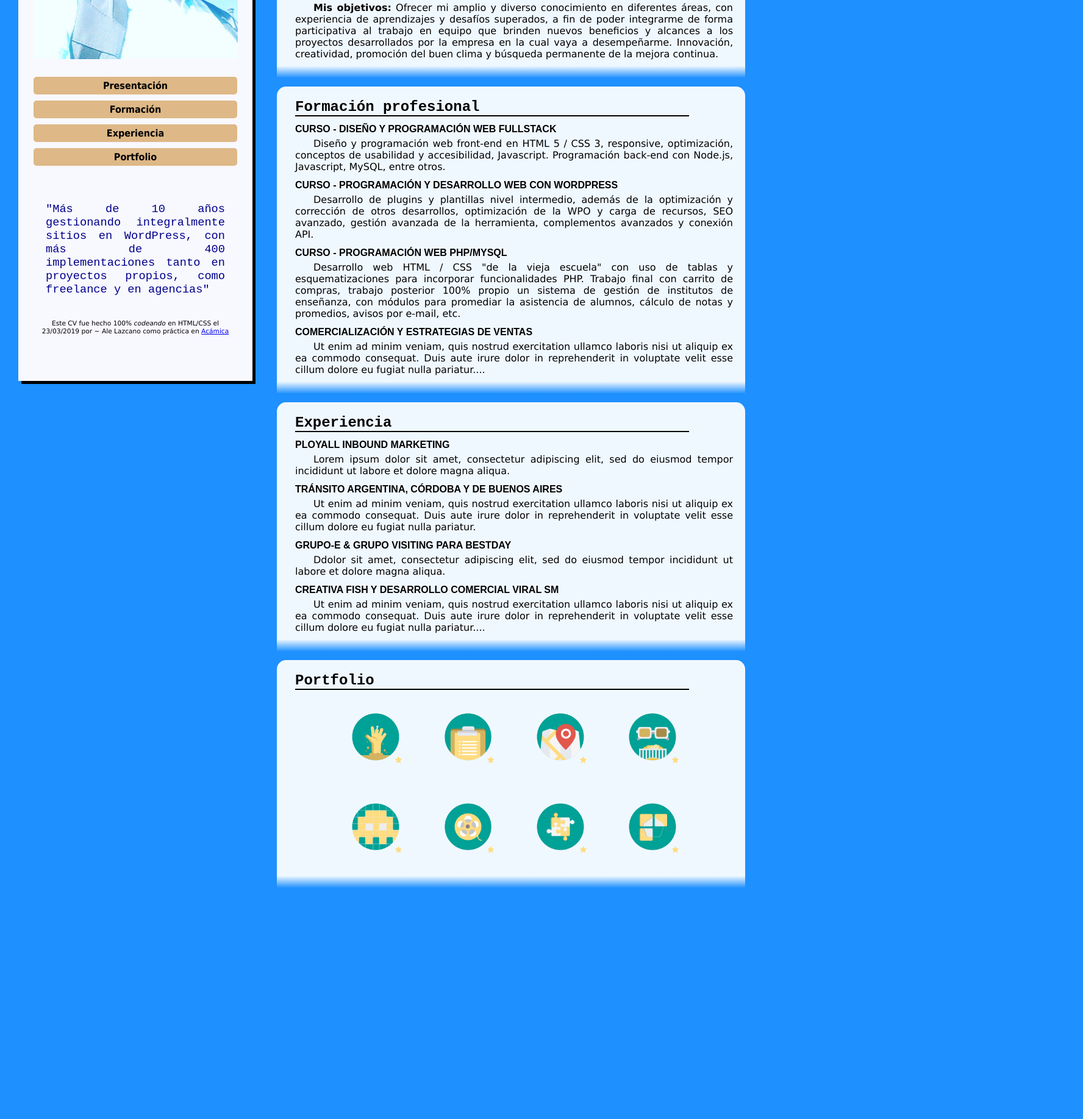
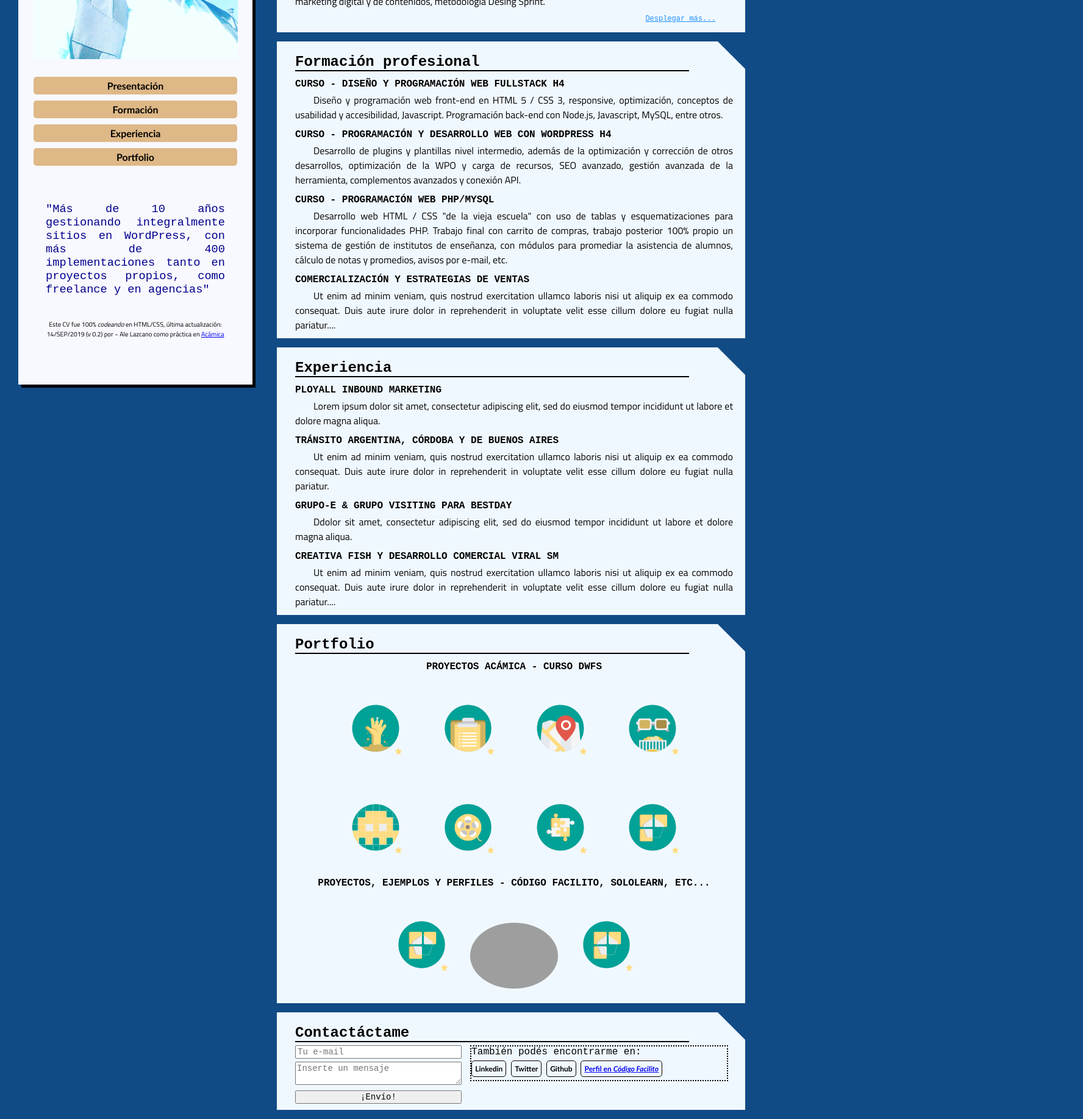
Before and after one commit to alelazcano/dwfs-acamica, a plain HTML site: page index.html in a window 1280 px wide. Shown: the part 419-2255 px from the top of the page at 61% size, 1776 px wide, since content can reach past the window. Before the commit the page ends 1880 px from the top, so only its background shows below. Drawn offline with Linux system fonts and the light colour scheme; grey boxes are pictures that could not be loaded; a web font is replaced by a local one.

Commit message:
Actualización de estilos

```diff
--- a/bonito.css
+++ b/bonito.css
@@ -6,7 +6,8 @@
 html, body {
     height: 100%;
     margin: 0;
-    background-color: dodgerblue;
+    background-attachment: fixed;
+    background-color: rgb(17, 75, 133);
     /* FUENTES valores por defecto */
     font-family: monospace;
     color: black;
@@ -14,30 +15,55 @@ html, body {
 
 /* Títulos y textos */
 h1 {
-    font-family: Tahoma, Verdana, Arial;
     font-size: 24pt;
-    text-shadow: 3px 3px 0px grey;
+    text-shadow: 2px 2px 0px rgb(177, 177, 177);
 }
 
 h2 {
-    font-family: Tahoma, Verdana, Arial;
     font-size: 20pt;
 }
 
 h3 {
-    font-family: monospace;
     font-size: 18pt;
 }
 
 h4 {
-    font-family: Arial, Verdana;
     font-size: 12pt;
     font-weight: 600;
     text-transform: uppercase;
 }
 
+h5 {
+    font-size: 12pt;
+    font-weight: 400;
+    text-transform: none;
+    margin: 0px;
+}
+
+h1, p {
+    font-family: 'Titillium Web', sans-serif;
+    margin:
+}
+h3, h4, h5 {
+    font-family: 'B612 Mono', monospace;
+}
+
 p {
-    font-family: Verdana;
-    font-size 12pt;
+    font-size: 12pt;
     text-align: justify;
 }
+
+.vermas {
+    width: 100%;
+}
+
+.vermas.btn {
+    display: block;
+    font-size: 12px;
+    color: dodgerblue;
+    margin: 5px 0px 10px 80%;
+}
+
+.vermas.parrafo-oculto {
+    display: none;
+}
--- a/cv.css
+++ b/cv.css
@@ -35,7 +35,7 @@ li {
     background-color: burlywood;
     border-radius: 5px;
     font-size: 12pt;
-    font-family: Tahoma;
+    font-family: 'Trebuchet MS', 'Lucida Sans Unicode', 'Lucida Grande', 'Lucida Sans', Arial, sans-serif;
     font-weight: 700;
     color: black;
 }
@@ -81,17 +81,34 @@ blockquote {
 
 .secciones-der {
     background-color: aliceblue;
-    border-radius: 15px 15px 0 0;
+ /*   border-radius: 15px 35px 0 0; */
     padding: 5px 20px 5px 30px;
-    margin: 10px 0 0 0;
+    margin: 10px 0 15px 0;
+    position:relative;
 }
-.separador {
+
+    .secciones-der:before { /*punta cortada */
+        content:"";
+        position:absolute;
+        margin-right: 0px;
+        top:0;
+        right: 0;
+        border-width: 0px 45px 45px 0px;
+        border-style: solid;
+        border-color: aliceblue rgb(17, 75, 133);
+    }
+    .secciones-der:hover {
+        /* SOMBRA interior, prof lateral, prof vertical, BLUR, color */
+        box-shadow: inset 0 0 5px black;
+    }
+
+.separadores {
     width: 100%;
-    height: 20px;
-    padding: 0;
-    margin: 0;
+    height: 35px;
+    padding: 0px;
+    margin-top: 0px;
     display: inline-block;
-    background: linear-gradient(to bottom, aliceblue, dodgerblue);
+    background: linear-gradient(to bottom, aliceblue 30%, dodgerblue 70%) !important;
 }
 
 /* textos y títulos derecha */
@@ -103,7 +120,7 @@ p {
     text-indent: 30px;
 }
 
-.presentacion h2, h3 {
+.presentacion h1, h2 {
     margin: 0 0 5px 0;
     padding: 0 0 0px 0;
 }
@@ -116,6 +133,10 @@ p {
     font-size: 10pt;
 }
 
+.presentacion a {
+    margin: 0 5px 0 5px;
+}
+
 .secciones-der h3 {
     display: inline-block;
     padding: 15px 0 0 0;
@@ -126,15 +147,52 @@ p {
 }
 
 .secciones-der h4 {
-    margin: 7px 0 5px; 0;
+    margin: 7px 0 5px 0;
 }
+
 
 /* portfolio - galería de íconos */
 .galeria {
     display: inline-block;
     text-align: center;
+    padding-bottom: 15px;
 }
 .portfolio img {
     width: 20%;
     height: auto;
+    border-radius: 50%;
+    margin-top: 15px;
 }
+
+.formulario {
+    width: 100%;
+}
+
+.formulario input, textarea, button {
+    font-family: 'B612 Mono', monospace;
+    font-size: 14px;
+    width: 95%;
+    margin-bottom: 5px;
+}
+
+.formulario.col1 {
+    width: 40%;
+    display: inline-block;
+    position: relative;
+}
+
+.formulario.col2 {
+    width: 55%;
+    display: inline-block;
+    position: absolute;
+    border: dotted 2px black;
+}
+
+.formulario li {
+    background-color: aliceblue;
+    border: solid 1px black;
+    font-size: 12px;
+    display: inline-flex;
+    margin: 5px 0px;
+
+}
--- a/index.html
+++ b/index.html
@@ -1,12 +1,22 @@
 <!DOCTYPE html>
 <html>
 <head>
-    <title>Mi CV - Alejandro Lazcano (programación web fullstack)</title>
+    <title>Mi CV - Alejandro Lazcano (diseño web y programación fullstack)</title>
     <meta charset="utf-8">
+    <meta name="viewport" content="width=device-width, initial-scale=1.0">
+
+    <META HTTP-EQUIV="Pragma" CONTENT="no-cache">
+    <META HTTP-EQUIV="Expires" CONTENT="-1">
+    <meta http-equiv="Cache-Control" content="no-cache, no-store, must-revalidate" />
+    <meta http-equiv="Expires" content="0" />
+
+    <link href="https://fonts.googleapis.com/css?family=Titillium+Web&display=swap" rel="stylesheet">
+    <link href="https://fonts.googleapis.com/css?family=B612+Mono&display=swap" rel="stylesheet">
+
     <link rel="stylesheet" type="text/css" href="bonito.css"><!-- estilo general -->
     <link rel="stylesheet" type="text/css" href="cv.css"><!-- estilo práctico CV -->
     <link rel="icon" type="image/png" href="/recursos/cv-icon.png" /><!-- ícono -->
-    <meta name="viewport" content="width=device-width, initial-scale=1.0">
+
 </head>
 <body>
 
@@ -22,33 +32,39 @@
             </ul>
         </div><!-- /class=menu-cv -->
         <blockquote>"Más de 10 años gestionando integralmente sitios en WordPress, con más de 400 implementaciones tanto en proyectos propios, como freelance y en agencias"</blockquote>
-        <p style="font-size: 8pt; margin: 20px; text-align: center; text-indent: 0;">Este CV fue hecho 100% <em>codeando</em> en HTML/CSS el 23/03/2019 por ~ Ale Lazcano como práctica en <a href="https://www.acamica.com/desarrollo-web-full-stack" target="_blank">Acámica</a></p>
-    </div><!-- /class=izq -->
+        <p style="font-size: 8pt; margin: 20px; text-align: center; text-indent: 0;">Este CV fue 100% <em>codeando</em> en HTML/CSS, última actualización: 14/SEP/2019 (v 0.2) por ~ Ale Lazcano como práctica en <a href="https://www.acamica.com/desarrollo-web-full-stack" target="_blank">Acámica</a></p>
+    </div><!-- /class izq -->
 
 
 
     <div class="der">
         <div class="presentacion"><a name="presenta"></a>
-        <h2>Alejandro Lazcano</h2>
-        <h3>Diseño y programación web Fullstack.</h3>
-            <p><a href="#formulario">Contacto</a></p>
-            <p><a href="https://linkedin.com/in/alejandrolazcano">Linkedin</a> <a href=""></a> <a href="https://github.com/alelazcano">GitHub</a></p>
+        <h1>Alejandro Lazcano H1</h1>
+        <h2>Diseño y programación web Fullstack. H2</h2>
+            <p><a href="#formulario">Contactáctame</a>
+               <a href="https://linkedin.com/in/alejandrolazcano">Linkedin</a>
+               <a href="https://github.com/alelazcano">Portfolio en GitHub</a>
+               <a href="#portfol">Portfolio navegable</a>
+            </p>
         </div><!-- /class=presentacion -->
 
         <div class="secciones-der personal">
-        <h3>Sobre mí:</h3>
+        <h3>Sobre mí: H3</h3>
             <p>Nací un 7 de abril de 1989 (30 años), en Córdoba, Argentina. He vivido allí desde entonces, aunque también por trabajo he pasado 3 años y algunas temporadas de verano en Villa Carlos Paz, donde coseché buenos clientes en el rubro turismo y pymes, además viajes trabajando como freelance a distancia desde Salta, Jujuy y Moscú (Rusia), entre otros lugares.</p>
             <p><b>Resumen de conocimientos para esta postulación:</b> HTML / CSS, JavaScript (intermedio), PHP básico, hosting cPanel y gestión básica LAMP, gestión de proyectos y coordinación de equipos orientado al marketing digital y de contenidos, metodología Desing Sprint.</p>
-            <p><b>Mis objetivos:</b> Ofrecer mi amplio y diverso conocimiento en diferentes áreas, con experiencia de aprendizajes y desafíos superados, a fin de poder integrarme de forma participativa al trabajo en equipo que brinden nuevos beneficios y alcances a los proyectos desarrollados por la empresa en la cual vaya a desempeñarme. Innovación, creatividad, promoción del buen clima y búsqueda permanente de la mejora continua.</p>
+                <a href="javascript:document.getElementById('vermas1').style.display='block';void0" class="vermas btn">Desplegar más...</a>
+                <section id="vermas1" class="vermas parrafo-oculto">
+                <p><b>Mis objetivos:</b> Ofrecer mi amplio y diverso conocimiento en diferentes áreas, con experiencia de aprendizajes y desafíos superados, a fin de poder integrarme de forma participativa al trabajo en equipo que brinden nuevos beneficios y alcances a los proyectos desarrollados por la empresa en la cual vaya a desempeñarme. Innovación, creatividad, promoción del buen clima y búsqueda permanente de la mejora continua.</p>
+                </section>
         </div><!-- /class=personal -->
 
         <span class="separador"></span>
 
         <div class="secciones-der formacion"><a name="formac"></a>
             <h3>Formación profesional</h3>
-            <h4>Curso - Diseño y Programación Web Fullstack</h4>
+            <h4>Curso - Diseño y Programación Web Fullstack H4</h4>
             <p>Diseño y programación web front-end en HTML 5 / CSS 3, responsive, optimización, conceptos de usabilidad y accesibilidad, Javascript. Programación back-end con Node.js, Javascript, MySQL, entre otros.</p>
-            <h4>Curso - Programación y Desarrollo Web con WordPress</h4>
+            <h4>Curso - Programación y Desarrollo Web con WordPress H4</h4>
             <p>Desarrollo de plugins y plantillas nivel intermedio, además de la optimización y corrección de otros desarrollos, optimización de la WPO y carga de recursos, SEO avanzado, gestión avanzada de la herramienta, complementos avanzados y conexión API.</p>
             <h4>Curso - Programación Web PHP/MySQL</h4>
             <p>Desarrollo web HTML / CSS "de la vieja escuela" con uso de tablas y esquematizaciones para incorporar funcionalidades PHP. Trabajo final con carrito de compras, trabajo posterior 100% propio un sistema de gestión de institutos de enseñanza, con módulos para promediar la asistencia de alumnos, cálculo de notas y promedios, avisos por e-mail, etc.</p>
@@ -74,6 +90,7 @@
         <div class="secciones-der portfolio"><a name="portafol"></a>
             <h3>Portfolio</h3>
             <div class="galeria">
+                <h4>Proyectos Acámica - Curso DWFS</h4>
                 <!-- <img src="recursos/cv-icon.png" /> -->
                 <a href="#"><img src="recursos/ciudad-zombie-icon.png" /></a>
                 <a href="#"><img src="recursos/encuestados-icon.png" /></a>
@@ -83,12 +100,38 @@
                 <a href="#"><img src="recursos/que-veo-icon.png" /></a>
                 <a href="#"><img src="recursos/recargado-icon.png" /></a>
                 <a href="#"><img src="recursos/rompecabezas-icon.png" /></a>
+                <h4>Proyectos, Ejemplos y Perfiles - Código Facilito, Sololearn, etc...</h4>
+                <a href="https://codigofacilito.com/usuarios/alelazcano" rel="no follow"><img src="recursos/rompecabezas-icon.png" /></a>
+                <a href="https://www.sololearn.com/Profile/12890974" rel="no follow"><img src="https://code.sololearn.com/Icons/Avatars/1.jpg" style=""/></a>
+                <a href="#"><img src="recursos/rompecabezas-icon.png" /></a>
             </div>
         </div><!-- /class=portfolio -->
 
         <span class="separador"></span>
 
-    </div><!-- /class="izq -->
+        <div class="secciones-der formulario"><a name="formulario"></a>
+        <h3>Contactáctame</h3>
+            <div class="formulario col1">
+                <div class="form">
+                    <form method="POST" action="https://formspree.io/alejandro@deargentina.info">
+                        <input type="email" name="email" placeholder="Tu e-mail">
+                        <textarea name="message" placeholder="Inserte un mensaje"></textarea>
+                        <button type="submit">¡Envío!</button>
+                    </form>
+                </div><!-- /class=form -->
+            </div><!-- /class=formulario col 1-->
+            <div class="formulario col2">
+                <h5>También podés encontrarme en:</h5>
+                <ul>
+                    <li>Linkedin</li>
+                    <li>Twitter</li>
+                    <li>Github</li>
+                    <li><a href="https://codigofacilito.com/usuarios/alelazcano" rel="no follow">Perfil en <em>Código Facilito</em></a></li>
+                </ul>
+            </div><!-- /class=formulario col 2-->
+        </div><!-- /class=formulario-->
+
+    </div><!-- /class der -->
     </main>
 </body>
 </html>
```
